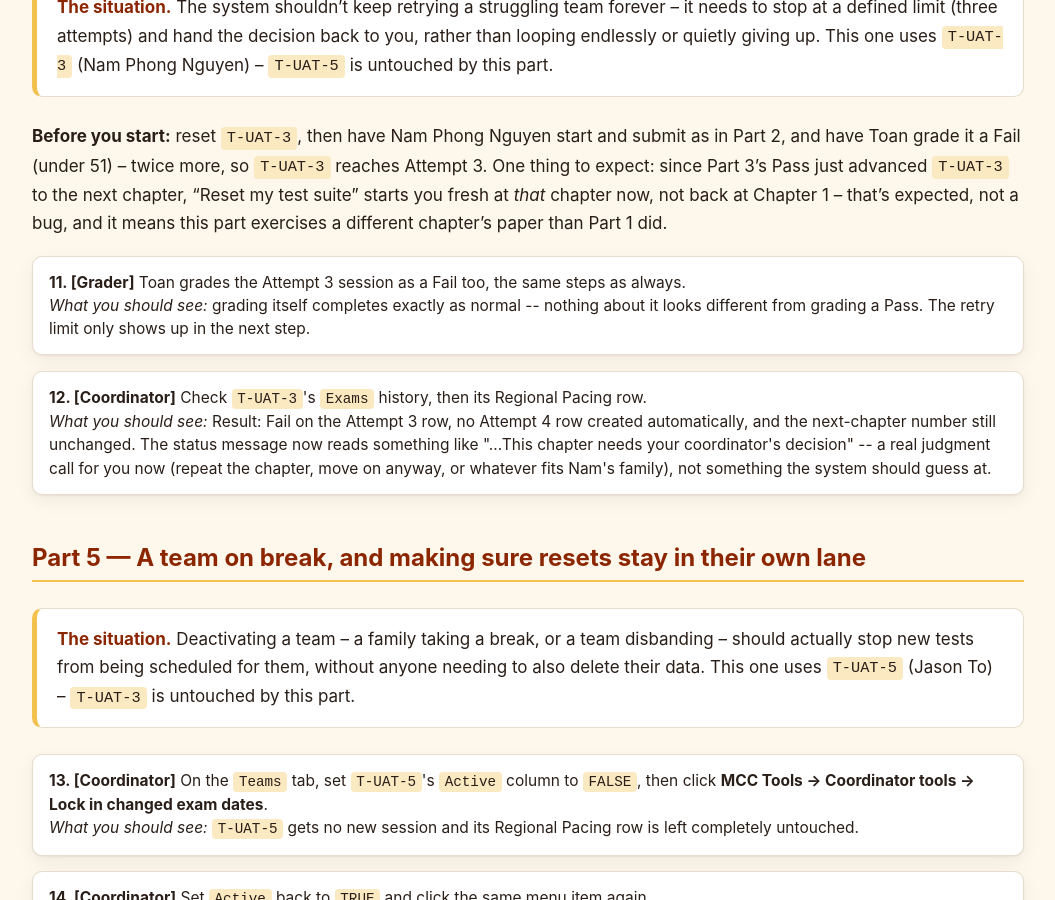
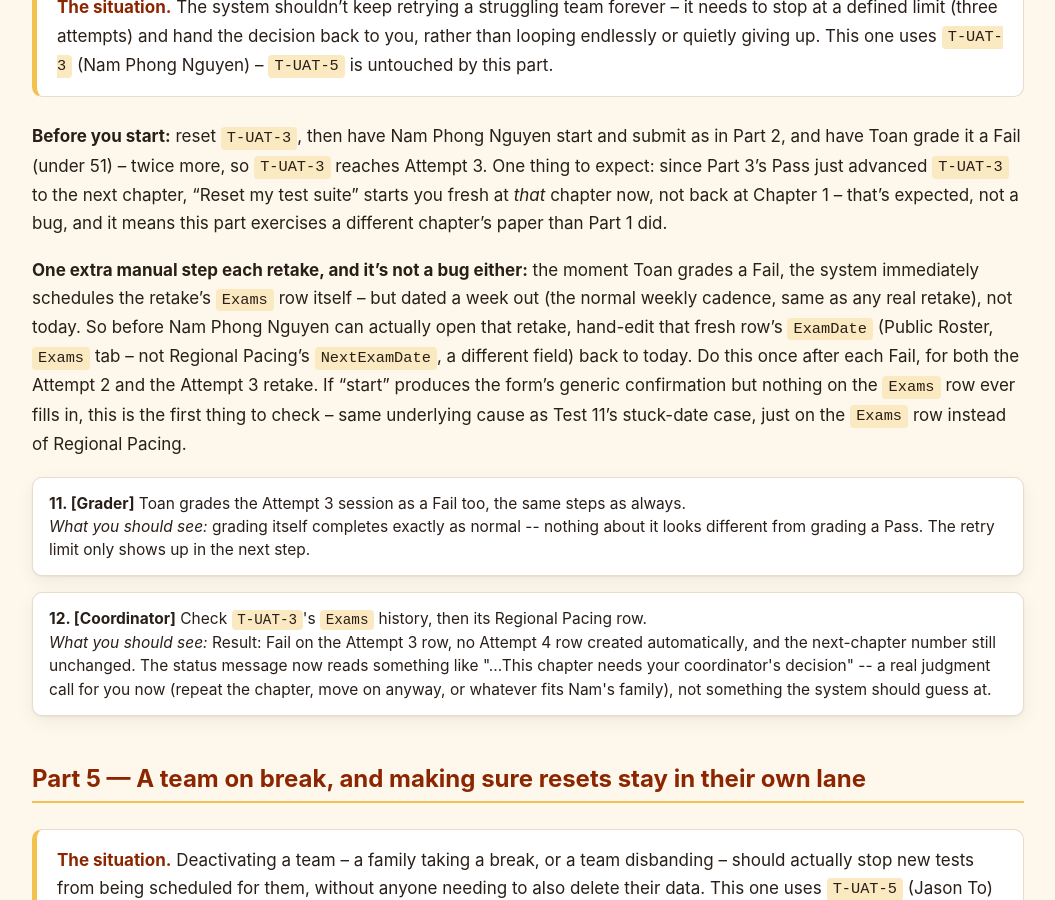
Before and after one commit to nghia71/nghia71.github.io, a Jekyll site: the page built from uat-thoa-mai.md, in a window 1280 px wide and 900 px high, scrolled down 3315 px. Shown: the whole window, without its empty margins (112-1167 px from the left). Built offline with Jekyll 4.4.1, drawn with Linux system fonts in a browser that asks for light colours.

Commit message:
Document the ExamDate hand-edit each retake needs in the three-fails test
A Fail auto-schedules its retake row a week out (the normal cadence), not
today, so Test 3 on Thoa Mai's page needs one extra step per retake: reset
that row's ExamDate back to today before the next attempt can actually
start.

```diff
--- a/uat-thoa-mai.md
+++ b/uat-thoa-mai.md
@@ -117,6 +117,8 @@ This page is yours alone. It uses two dedicated practice teams — `T-UAT-3` and
 
 **Before you start:** reset `T-UAT-3`, then have Nam Phong Nguyen start and submit as in Part 2, and have Toan grade it a Fail (under 51) -- twice more, so `T-UAT-3` reaches Attempt 3. One thing to expect: since Part 3's Pass just advanced `T-UAT-3` to the next chapter, "Reset my test suite" starts you fresh at *that* chapter now, not back at Chapter 1 -- that's expected, not a bug, and it means this part exercises a different chapter's paper than Part 1 did.
 
+**One extra manual step each retake, and it's not a bug either:** the moment Toan grades a Fail, the system immediately schedules the retake's `Exams` row itself -- but dated a week out (the normal weekly cadence, same as any real retake), not today. So before Nam Phong Nguyen can actually open that retake, hand-edit that fresh row's `ExamDate` (Public Roster, `Exams` tab -- not Regional Pacing's `NextExamDate`, a different field) back to today. Do this once after each Fail, for both the Attempt 2 and the Attempt 3 retake. If "start" produces the form's generic confirmation but nothing on the `Exams` row ever fills in, this is the first thing to check -- same underlying cause as Test 11's stuck-date case, just on the `Exams` row instead of Regional Pacing.
+
 <div class="tc-step">
 <div class="tc-step-text">
 <strong>11. [Grader]</strong> Toan grades the Attempt 3 session as a Fail too, the same steps as always.<br>
```
